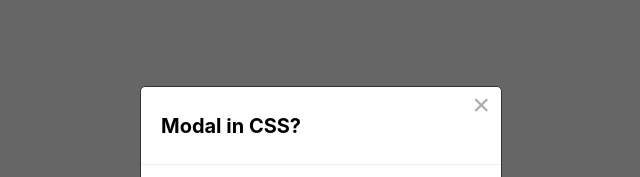
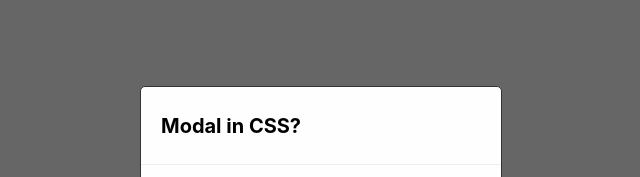
Before and after one commit to MiqayelChaloyan/TEST, a React (Create React App) app: page / in a window 1280 px wide. Shown: the part 226-403 px from the top of the page, without its empty margins (319-959 px from the left). Built offline with nearby package versions, Linux system fonts and the light colour scheme.

Commit message:
update 4

```diff
--- a/src/App.js
+++ b/src/App.js
@@ -14,7 +14,7 @@ function App() {
         <div className="modal-dialog">
           <div className="modal-header">
             <h2>Modal in CSS?</h2>
-            <button id="btn-close" className="btn-close" aria-label="Close">×</button>
+            {/* <button id="btn-close" className="btn-close" aria-label="Close">×</button> */}
           </div>
           <div className="modal-body">
             <p>One modal example here! :D</p>
```
